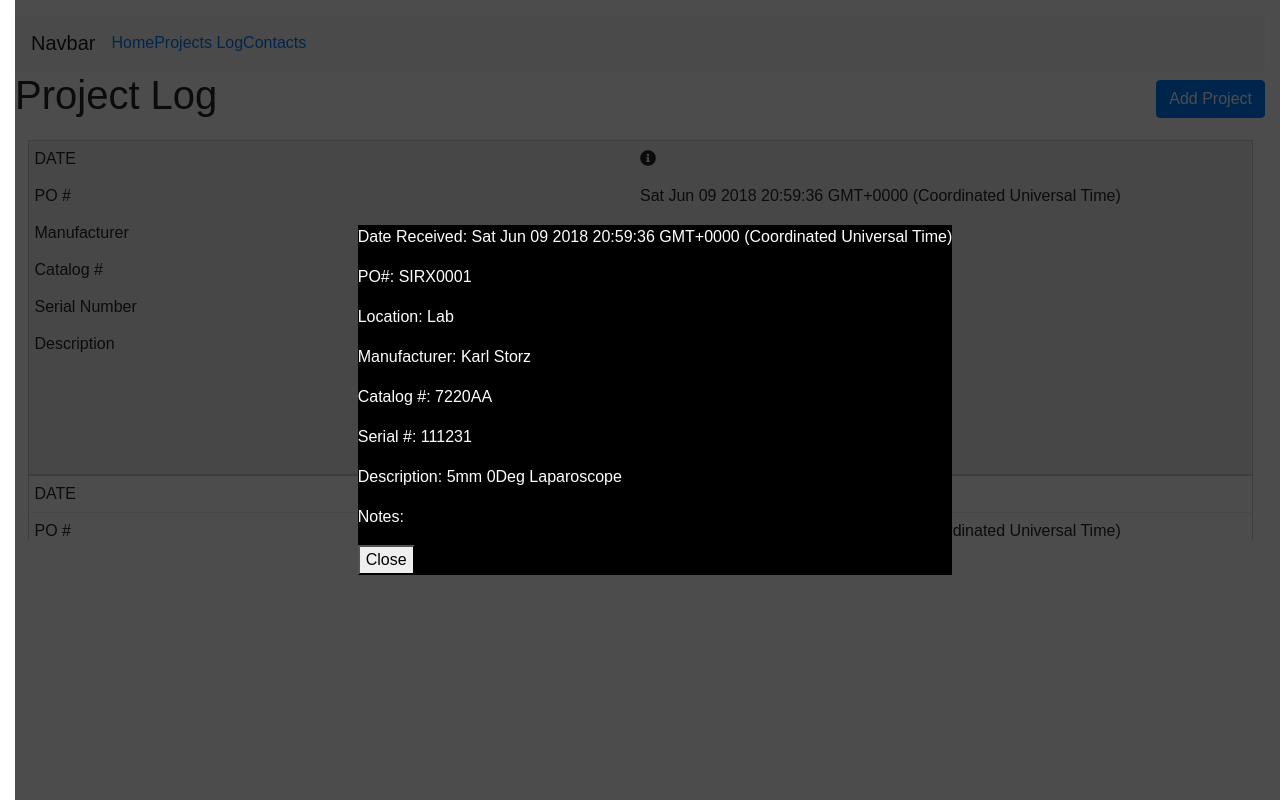
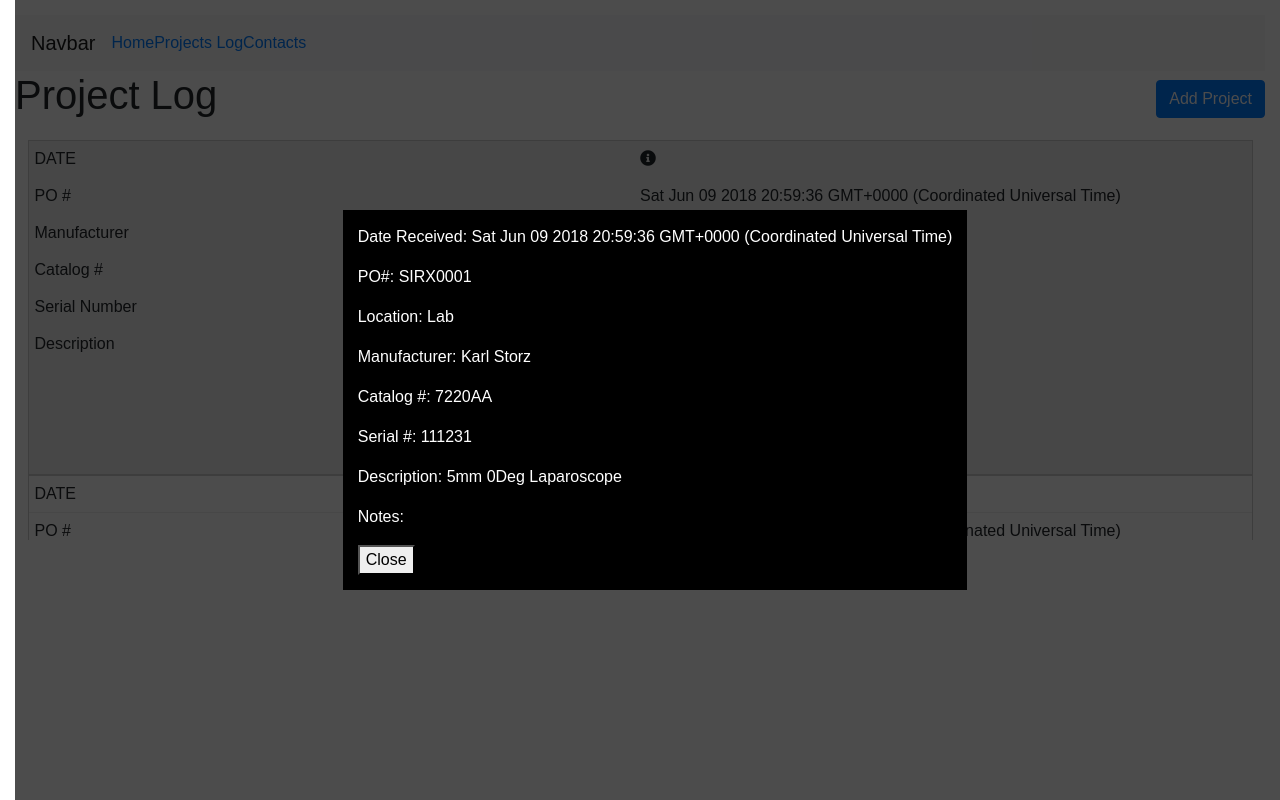
Before and after one commit to DIMDOT3/tracking-system-app, a React (Create React App) app: page / in a window 1280 px wide. Both pictures are taken after a click on the link 648 px from the left and 158 px from the top of the page. Built offline with nearby package versions, Linux system fonts and the light colour scheme.

Commit message:
minor css changes to ProjectItemDetail file

```diff
--- a/src/ProjectItemDetail.css
+++ b/src/ProjectItemDetail.css
@@ -14,4 +14,5 @@
 
 .item-detail-inner {
 	background: black;
+	padding: 15px;
 }
--- a/src/ProjectList.js
+++ b/src/ProjectList.js
@@ -63,7 +63,7 @@ class ProjectList extends Component {
             <tr>
               <th></th>
               <th>DATE RECEIVED</th>
-              <th>PO</th>
+              <th>PO#</th>
               <th>LOCATION</th>
               <th>MANUFACTURER</th>
               <th>CATALOG #</th>
```
